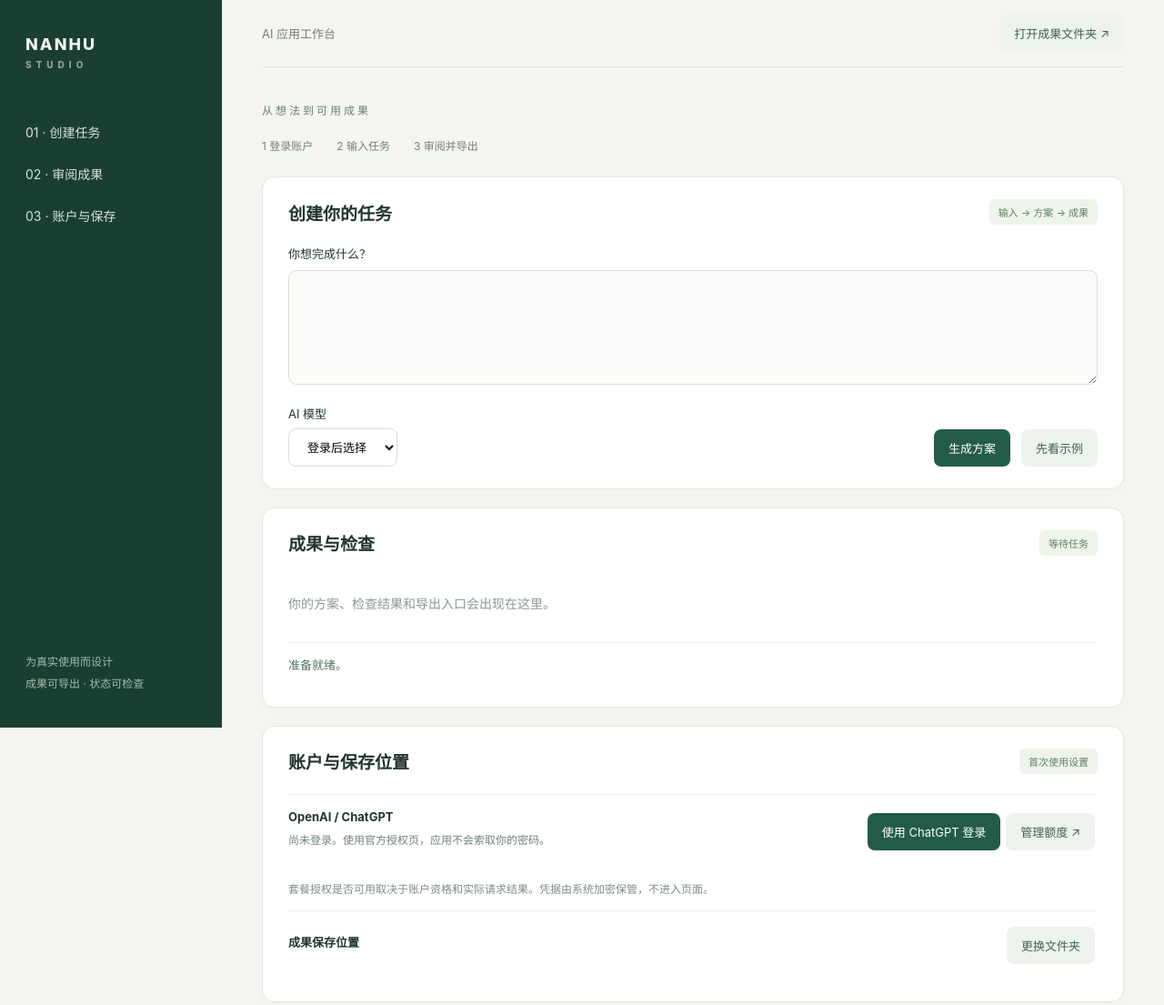
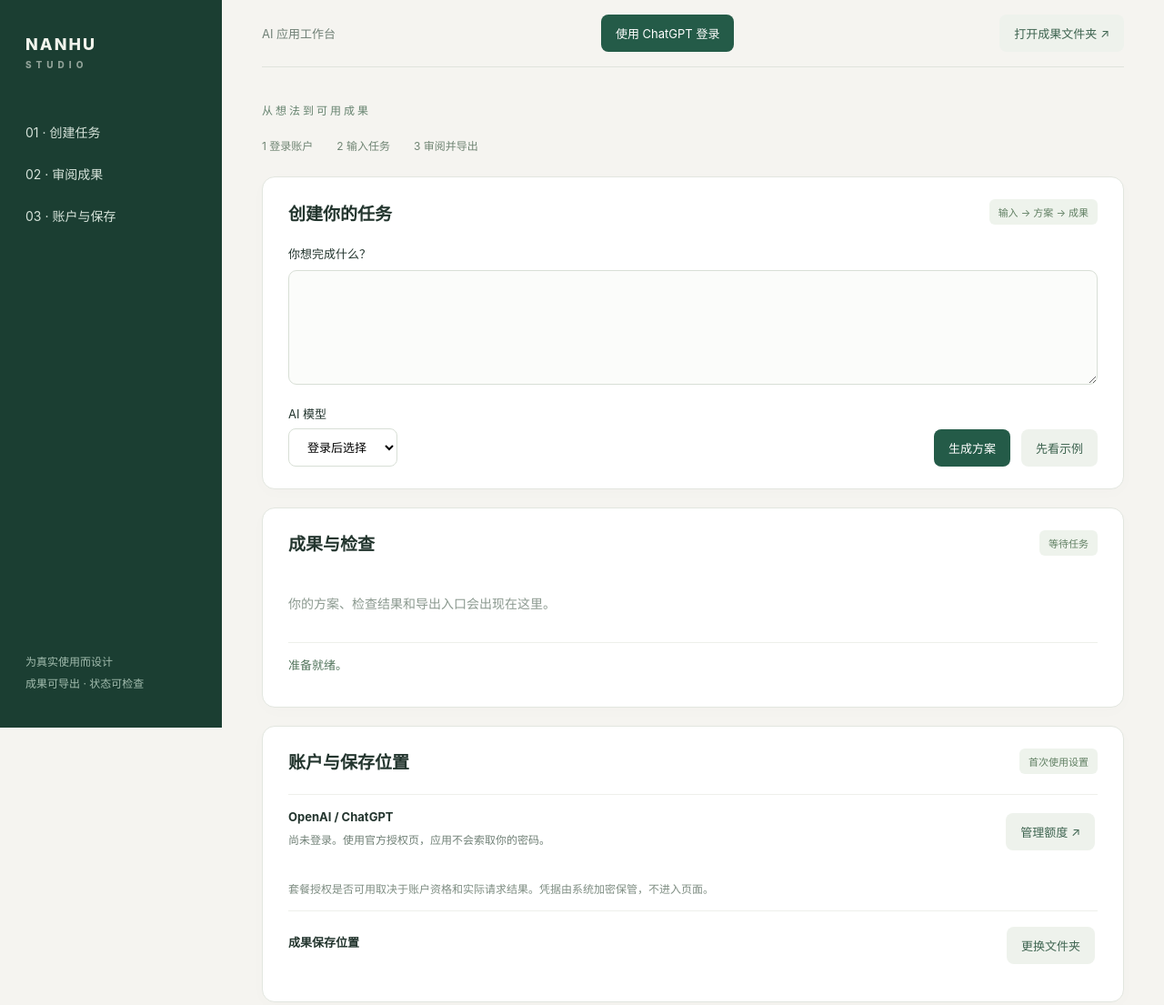
Before and after one commit to nanhudev/chat2blend, a browser extension: page desktop/index.html in a window 1280 px wide. Shown: the top 1105 px of the page at 91% size. Drawn offline with Linux system fonts and the light colour scheme.

Commit message:
Put account connection at the first-use entry point

```diff
--- a/desktop/index.html
+++ b/desktop/index.html
@@ -1,6 +1,6 @@
 <!doctype html><html lang="zh-CN"><head><meta charset="UTF-8"><meta name="viewport" content="width=device-width,initial-scale=1"><meta http-equiv="Content-Security-Policy" content="default-src 'self'; script-src 'self'; style-src 'self'; img-src 'self' data:; connect-src 'none'"><title>作品工作台</title><link rel="stylesheet" href="style.css"></head><body>
 <aside><div class="brand">NANHU <span>STUDIO</span></div><div class="app-name" id="app-name"></div><p id="tagline"></p><nav><a href="#task">01 · 创建任务</a><a href="#result">02 · 审阅成果</a><a href="#settings">03 · 账户与保存</a></nav><div class="aside-note">为真实使用而设计<br>成果可导出 · 状态可检查</div></aside>
-<main><header><span id="category">AI 应用工作台</span><button id="open-output" class="quiet">打开成果文件夹 ↗</button></header><section class="hero"><div class="eyebrow">从想法到可用成果</div><h1 id="headline"></h1><p id="description"></p><div class="steps"><span>1 登录账户</span><span>2 输入任务</span><span>3 审阅并导出</span></div></section>
+<main><header><span id="category">AI 应用工作台</span><button id="login" class="primary">使用 ChatGPT 登录</button><button id="open-output" class="quiet">打开成果文件夹 ↗</button></header><section class="hero"><div class="eyebrow">从想法到可用成果</div><h1 id="headline"></h1><p id="description"></p><div class="steps"><span>1 登录账户</span><span>2 输入任务</span><span>3 审阅并导出</span></div></section>
 <section class="panel" id="task"><div class="section-title"><h2>创建你的任务</h2><span class="badge">输入 → 方案 → 成果</span></div><label for="prompt" id="prompt-label">你想完成什么？</label><textarea id="prompt" maxlength="45000" rows="4"></textarea><div id="source-wrap" hidden><label for="source">教材原文（引用核对依据，可留空）</label><textarea id="source" maxlength="4000" rows="3" placeholder="粘贴原文；未提供时，教案不应生成原文引句。"></textarea></div><div class="actions"><label class="model">AI 模型<select id="model"><option value="">登录后选择</option></select></label><button id="generate" class="primary">生成方案</button><button id="sample" class="quiet">先看示例</button></div><div id="robot-controls" hidden><label>机器人配色 <input id="color" type="color" value="#298cb8"></label><label>整体尺寸 <select id="scale"><option value="1">标准</option><option value="0.5">小型 · 0.5倍</option><option value="2">大型 · 2倍</option></select></label><button id="build" class="primary">在 Blender 中生成可编辑资产</button><p class="muted">当前支持机械机器人：分件、UV、材质贴图、刚性骨骼、挥手动作，以及 .blend / .glb。复杂人物的柔性绑定需人工制作。</p></div></section>
 <section class="panel result" id="result"><div class="section-title"><h2>成果与检查</h2><span id="result-badge" class="badge">等待任务</span></div><div id="empty" class="empty">你的方案、检查结果和导出入口会出现在这里。</div><div id="result-content"></div><div class="actions" id="result-actions" hidden><button id="execute" class="primary" hidden>确认步骤并执行</button><button id="ppt" class="primary" hidden>导出课件 PPTX</button><button id="save" class="quiet">保存结果 JSON</button></div><p id="progress" role="status" aria-live="polite">准备就绪。</p></section>
-<section class="panel" id="settings"><div class="section-title"><h2>账户与保存位置</h2><span class="badge">首次使用设置</span></div><div class="setting-row"><div><strong>OpenAI / ChatGPT</strong><p id="account">尚未登录。使用官方授权页，应用不会索取你的密码。</p></div><div><button id="login" class="primary">使用 ChatGPT 登录</button><button id="logout" class="quiet" hidden>退出登录</button><button id="usage" class="quiet">管理额度 ↗</button></div></div><p class="muted">套餐授权是否可用取决于账户资格和实际请求结果。凭据由系统加密保管，不进入页面。</p><div class="setting-row"><div><strong>成果保存位置</strong><p id="output"></p></div><button id="directory" class="quiet">更换文件夹</button></div><div class="setting-row" id="workspace-row" hidden><div><strong>需要修改的项目</strong><p id="workspace">请先选择项目文件夹。执行会修改其中的文件，请先保留版本记录。</p></div><button id="workspace-pick" class="quiet">选择项目</button></div><div class="setting-row" id="blender-row" hidden><div><strong>Blender 程序</strong><p id="blender-location"></p></div><button id="blender-pick" class="quiet">选择 Blender</button></div></section><footer>独立项目作品 · 不隶属 OpenAI · 示例与真实生成会清楚区分</footer></main><script src="renderer.cjs"></script></body></html>
+<section class="panel" id="settings"><div class="section-title"><h2>账户与保存位置</h2><span class="badge">首次使用设置</span></div><div class="setting-row"><div><strong>OpenAI / ChatGPT</strong><p id="account">尚未登录。使用官方授权页，应用不会索取你的密码。</p></div><div><button id="logout" class="quiet" hidden>退出登录</button><button id="usage" class="quiet">管理额度 ↗</button></div></div><p class="muted">套餐授权是否可用取决于账户资格和实际请求结果。凭据由系统加密保管，不进入页面。</p><div class="setting-row"><div><strong>成果保存位置</strong><p id="output"></p></div><button id="directory" class="quiet">更换文件夹</button></div><div class="setting-row" id="workspace-row" hidden><div><strong>需要修改的项目</strong><p id="workspace">请先选择项目文件夹。执行会修改其中的文件，请先保留版本记录。</p></div><button id="workspace-pick" class="quiet">选择项目</button></div><div class="setting-row" id="blender-row" hidden><div><strong>Blender 程序</strong><p id="blender-location"></p></div><button id="blender-pick" class="quiet">选择 Blender</button></div></section><footer>独立项目作品 · 不隶属 OpenAI · 示例与真实生成会清楚区分</footer></main><script src="renderer.cjs"></script></body></html>
```
